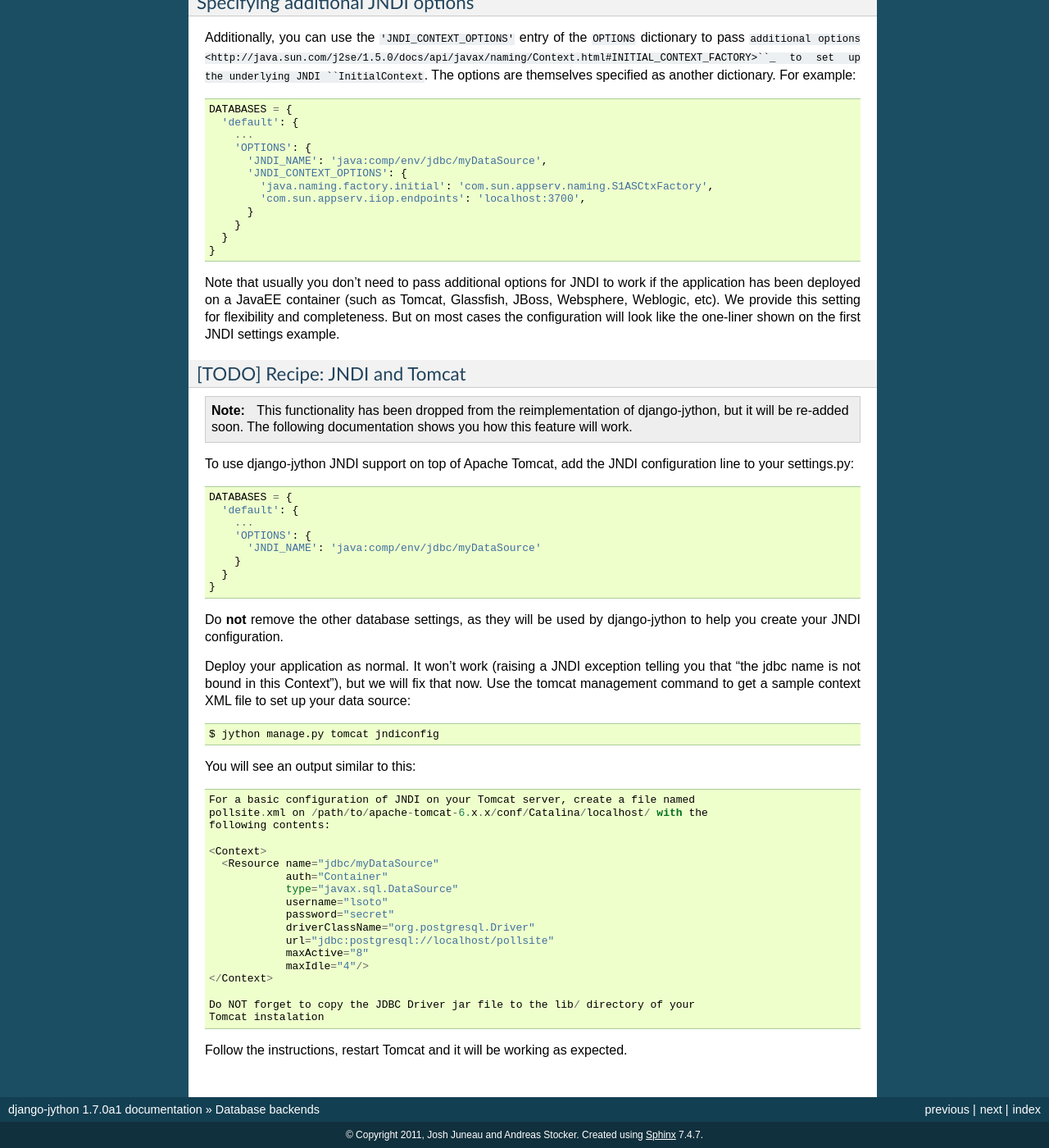
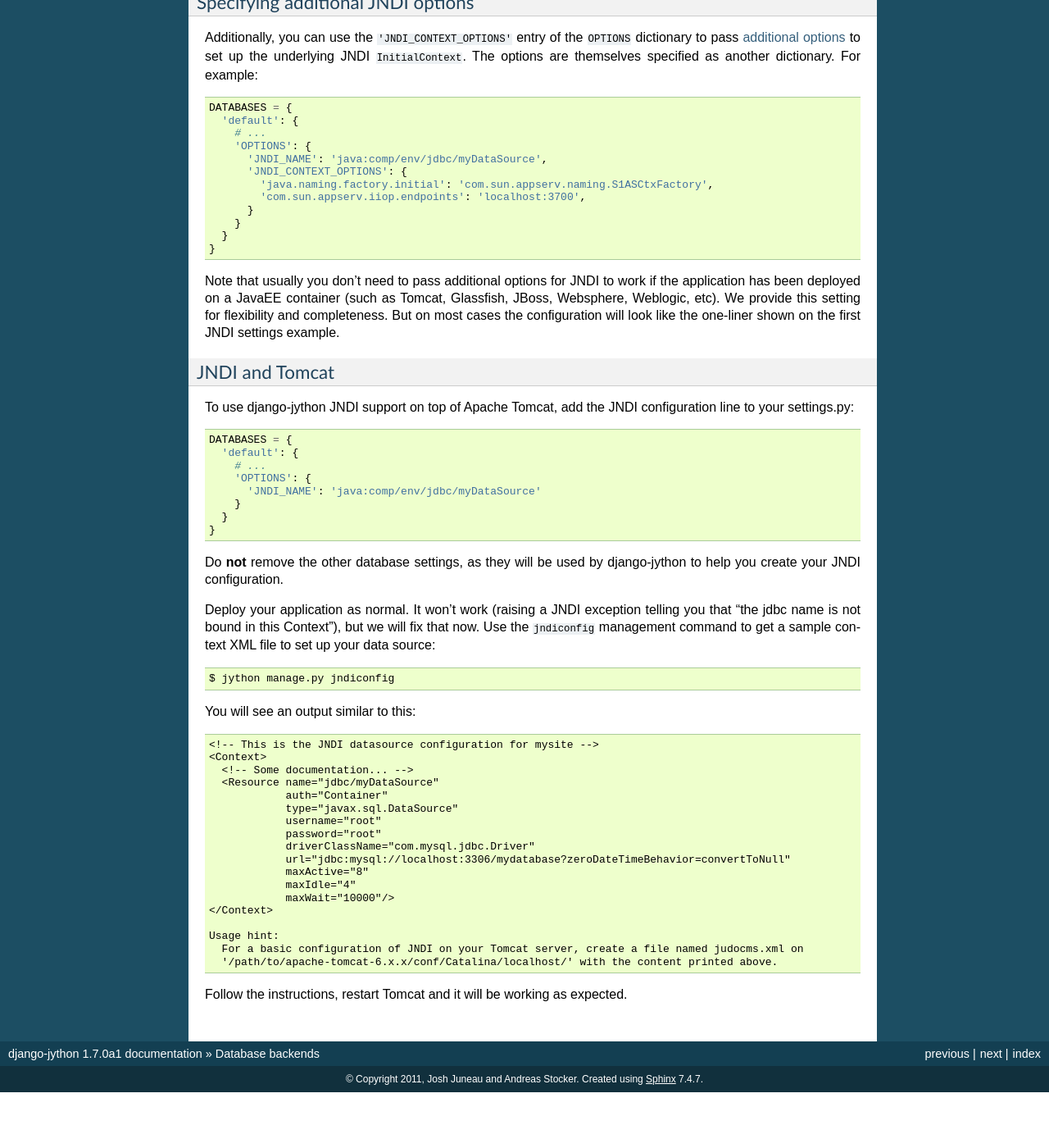
Before and after one commit to beachmachine/django-jython, a Sphinx documentation site: the page built from docs/database-backends.rst, in a window 1280 px wide and 1400 px high, scrolled down 1902 px. Shown: the whole window at 82% size. Built offline with Sphinx 7.4.7, drawn with Linux system fonts in a browser that asks for light colours; after the commit the page ends 3234 px from its top, so only the background shows below that; some of the changed text lies outside the part shown.

Commit message:
Documentation updates for jndiconfig

```diff
--- a/docs/database-backends.rst
+++ b/docs/database-backends.rst
@@ -22,7 +22,7 @@ Developed and tested against PostgreSQL v9.3 with the JDBC driver
 
   DATABASES = {
     'default': {
-      ...
+      # ...
       'ENGINE': 'doj.db.backends.postgresql',
     }
   }
@@ -38,7 +38,7 @@ Developed and tested against SQLite3 v3.7.6 with the JDBC driver
 
   DATABASES = {
     'default': {
-      ...
+      # ...
       'ENGINE': 'doj.db.backends.sqlite',
     }
   }
@@ -54,7 +54,7 @@ Developed and tested against SQLite3 v3.7.6 with the JDBC driver
 
   DATABASES = {
     'default': {
-      ...
+      # ...
       'ENGINE': 'doj.db.backends.mysql',
     }
   }
@@ -70,7 +70,7 @@ Developed and tested against MSSQL 2008 with the JDBC driver
 
   DATABASES = {
     'default': {
-      ...
+      # ...
       'ENGINE': 'doj.db.backends.mssql',
     }
   }
@@ -87,9 +87,9 @@ simply add the following line to the project's ``settings.py``::
 
   DATABASES = {
     'default': {
-      ...
+      # ...
       'OPTIONS': {
-        'JNDI_NAME': 'java:comp/env/jdbc/myDataSource'
+        'JNDI_NAME': 'java:comp/env/jdbc/myDataSource',
       }
     }
   }
@@ -109,14 +109,14 @@ Specifying additional JNDI options
 ~~~~~~~~~~~~~~~~~~~~~~~~~~~~~~~~~~
 
 Additionally, you can use the ``'JNDI_CONTEXT_OPTIONS'`` entry of the
-``OPTIONS`` dictionary to pass ``additional options
-<http://java.sun.com/j2se/1.5.0/docs/api/javax/naming/Context.html#INITIAL_CONTEXT_FACTORY>``_
+``OPTIONS`` dictionary to pass `additional options
+<http://java.sun.com/j2se/1.5.0/docs/api/javax/naming/Context.html#INITIAL_CONTEXT_FACTORY>`_
 to set up the underlying JNDI ``InitialContext``. The options are themselves
 specified as another dictionary. For example::
 
   DATABASES = {
     'default': {
-      ...
+      # ...
       'OPTIONS': {
         'JNDI_NAME': 'java:comp/env/jdbc/myDataSource',
         'JNDI_CONTEXT_OPTIONS': {
@@ -133,21 +133,15 @@ Glassfish, JBoss, Websphere, Weblogic, etc). We provide this setting for
 flexibility and completeness. But on most cases the configuration will look like
 the one-liner shown on the first JNDI settings example.
 
-[TODO] Recipe: JNDI and Tomcat
-~~~~~~~~~~~~~~~~~~~~~~~~~~~~~~
-
-.. note::
-
-  This functionality has been dropped from the reimplementation of
-  django-jython, but it will be re-added soon. The following documentation
-  shows you how this feature will work.
+JNDI and Tomcat
+~~~~~~~~~~~~~~~
 
 To use django-jython JNDI support on top of Apache Tomcat, add the JNDI
 configuration line to your settings.py::
 
   DATABASES = {
     'default': {
-      ...
+      # ...
       'OPTIONS': {
         'JNDI_NAME': 'java:comp/env/jdbc/myDataSource'
       }
@@ -159,30 +153,30 @@ django-jython to help you create your JNDI configuration.
 
 Deploy your application as normal. It won't work (raising a JNDI exception
 telling you that "the jdbc name is not bound in this Context"), but we will fix
-that now. Use the tomcat management command to get a sample context XML file to
-set up your data source::
+that now. Use the ``jndiconfig`` management command to get a sample context XML
+file to set up your data source::
 
-  $ jython manage.py tomcat jndiconfig
+  $ jython manage.py jndiconfig
 
 You will see an output similar to this::
 
-  For a basic configuration of JNDI on your Tomcat server, create a file named
-  pollsite.xml on /path/to/apache-tomcat-6.x.x/conf/Catalina/localhost/ with the
-  following contents:
-
+  <!-- This is the JNDI datasource configuration for mysite -->
   <Context>
+    <!-- Some documentation... -->
     <Resource name="jdbc/myDataSource"
               auth="Container"
               type="javax.sql.DataSource"
-              username="lsoto"
-              password="secret"
-              driverClassName="org.postgresql.Driver"
-              url="jdbc:postgresql://localhost/pollsite"
+              username="root"
+              password="root"
+              driverClassName="com.mysql.jdbc.Driver"
+              url="jdbc:mysql://localhost:3306/mydatabase?zeroDateTimeBehavior=convertToNull"
               maxActive="8"
-              maxIdle="4"/>
+              maxIdle="4"
+              maxWait="10000"/>
   </Context>
 
-  Do NOT forget to copy the JDBC Driver jar file to the lib/ directory of your
-  Tomcat instalation
+  Usage hint:
+    For a basic configuration of JNDI on your Tomcat server, create a file named judocms.xml on
+    '/path/to/apache-tomcat-6.x.x/conf/Catalina/localhost/' with the content printed above.
 
 Follow the instructions, restart Tomcat and it will be working as expected.
```
Also changed, not shown: docs/quickstart.rst (+19 -19 lines), docs/war-deployment.rst (+15 -15 lines).
